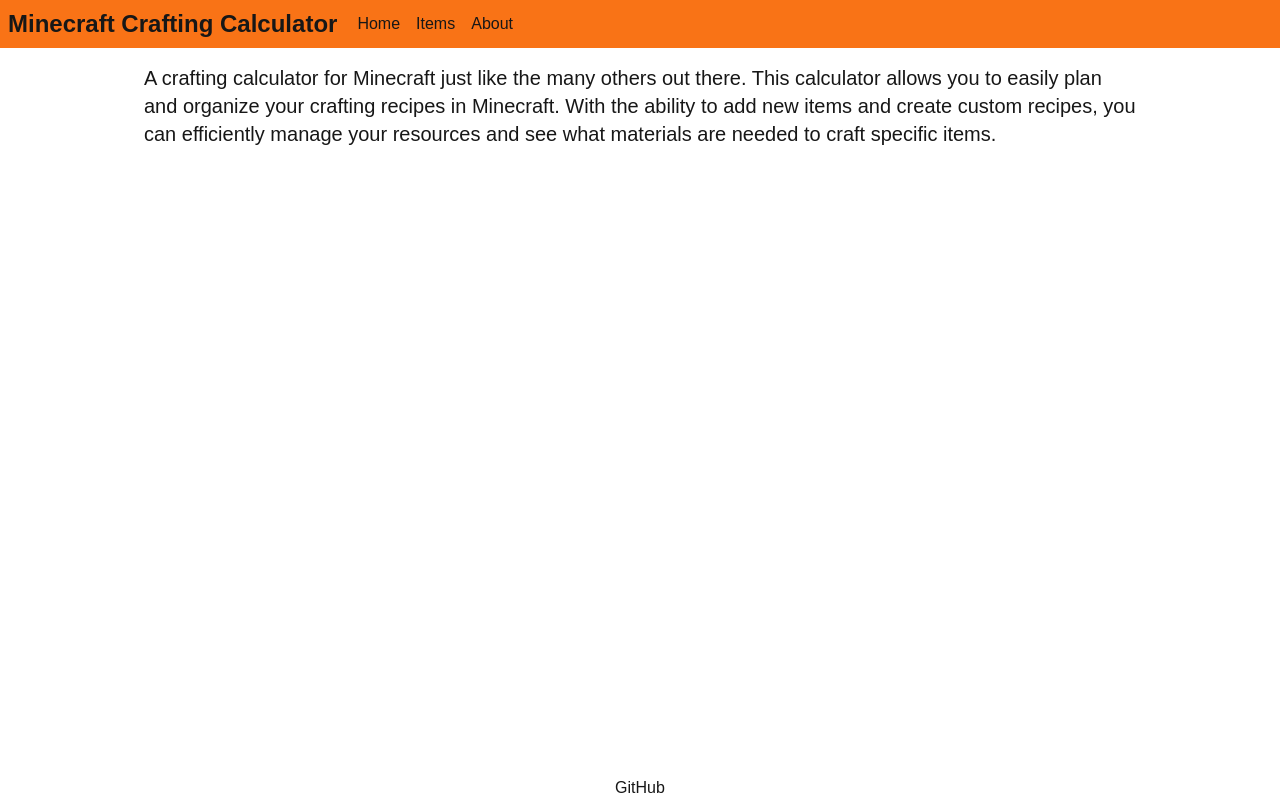
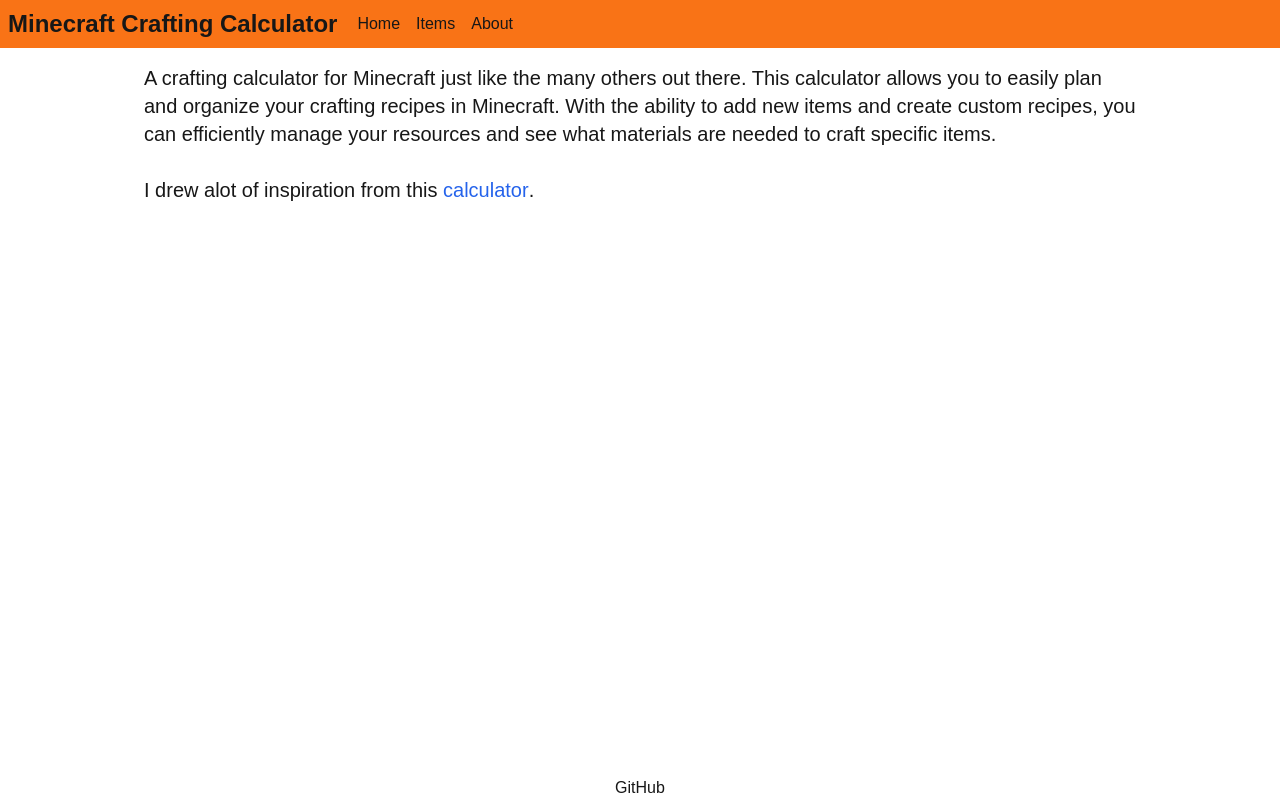
Before and after one commit to DuneganS/mcc, a Next.js app: page /about in a window 1280 px wide. Built offline with nearby package versions, Linux system fonts and the light colour scheme.

Commit message:
Updating about section

```diff
--- a/app/about/page.tsx
+++ b/app/about/page.tsx
@@ -1,3 +1,5 @@
+import Link from "next/link";
+
 export default function About() {
   return (
     <div className="max-w-screen-lg mx-auto p-4 text-xl">
@@ -8,6 +10,17 @@
         custom recipes, you can efficiently manage your resources and see what
         materials are needed to craft specific items.
       </p>
+      <br />
+      <p>
+        I drew alot of inspiration from this{" "}
+        <Link
+          className="font-medium text-blue-600 dark:text-blue-500 hover:underline"
+          href="https://craftingcalculator.app/"
+        >
+          calculator
+        </Link>
+        .
+      </p>
     </div>
   );
 }
```
